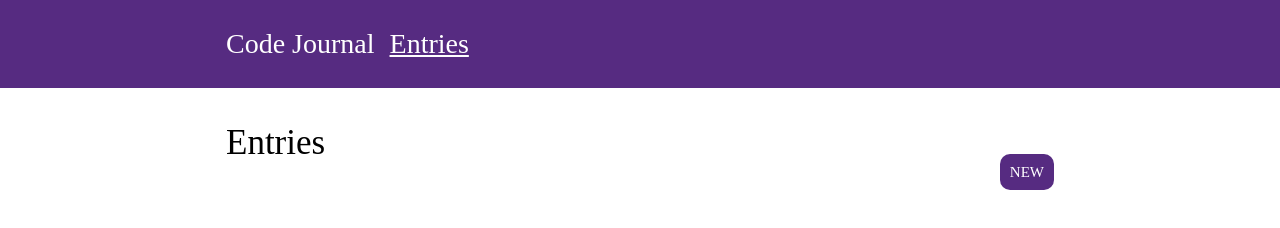
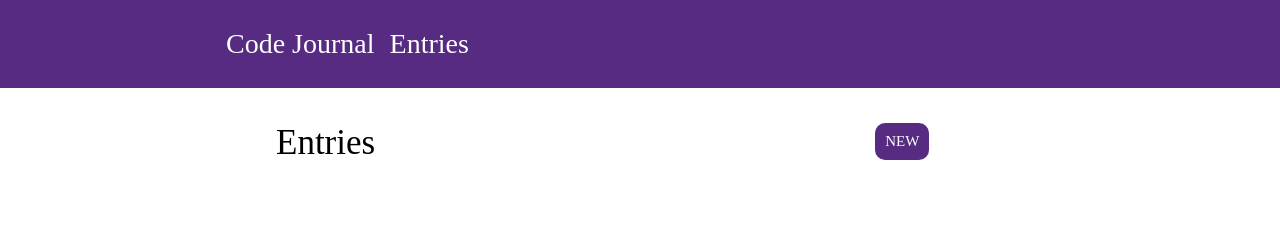
Before and after one commit to kyle-foral/code-journal, a website: page index.html in a window 1280 px wide. Both pictures are taken after a click on the link "Entries". Drawn offline with Linux system fonts and the light colour scheme.

Commit message:
fixed new button layout

```diff
--- a/css/layout.css
+++ b/css/layout.css
@@ -58,19 +58,26 @@ img {
   text-align: end;
 }
 
-a {
+.entry {
   margin-top: 28px;
   margin-left: 15px;
 }
 
+.titles {
+  display: flex;
+  margin-bottom: 0;
+  margin-right: 55px;
+  padding-left: 50px;
+}
+
 .new {
-  position: relative;
   justify-content: flex-end;
   text-align: end;
-  align-items: flex-end;
+  align-self: flex-end;
   padding: 10px;
+  margin-bottom: 15px;
+  margin-left: 300px;
 }
-.titles { margin-bottom: 0; }
 
 @media screen and (min-width: 768px) {
   .container {
@@ -116,4 +123,19 @@ a {
     text-align: end;
     align-items: flex-end;
   }
+
+  .titles {
+    margin-bottom: 0;
+    margin-right: 55px;
+  }
+
+  .new {
+    position: relative;
+    justify-content: flex-end;
+    text-align: end;
+    align-self: flex-end;
+    padding: 10px;
+    margin-left: 500px;
+    margin-bottom: 15px;
+  }
 }
--- a/index.html
+++ b/index.html
@@ -21,7 +21,7 @@
       <div class="column-full">
         <div class="row">
           <p> Code Journal </p>
-          <a href="#" class="entry"> Entries </a>
+          <a href="#" class="entry" style="text-decoration:none"> Entries </a>
         </div>
       </div>
     </div>
@@ -84,10 +84,8 @@
       <div class="row">
         <div class="column-full">
           <p class="titles"> Entries
-          <div class="sub">
             <a href="#" class="new" style="text-decoration:none"> NEW </a>
           </p>
-          </div>
           <p class="none"> There are no entries at this time. </p>
           <ul>
             <li>
```
